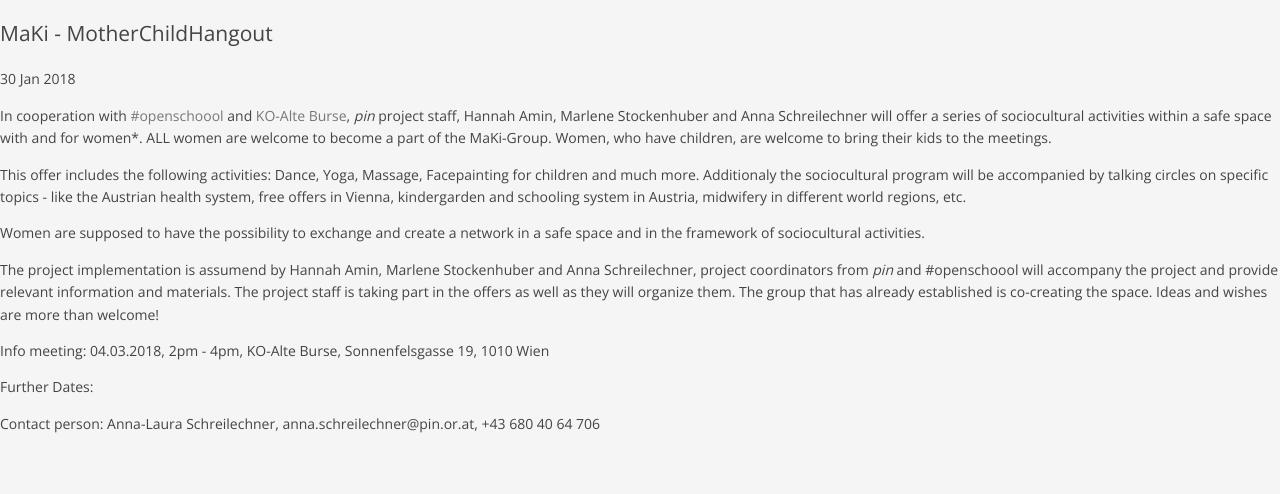
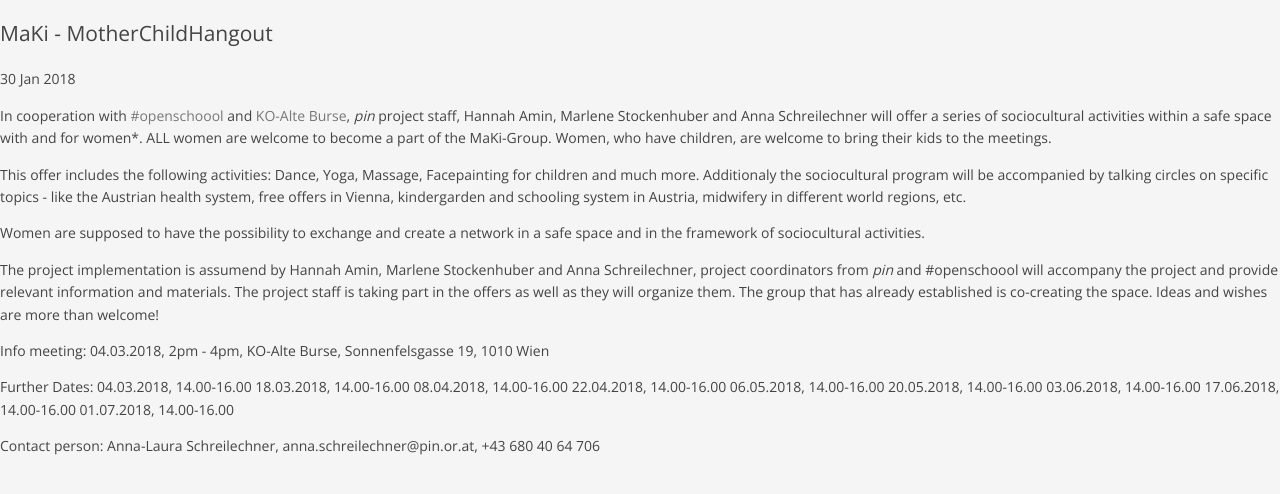
Before and after one commit to pinverein/anna-laura, a Jekyll site: the page built from _posts/en/projects/2018-01-30-project_1.md, in a window 1280 px wide. Shown: the top 494 px of the page. Built offline with Jekyll 4.4.1, drawn with Linux system fonts in a browser that asks for light colours; comment, search, counter and statistics services are not loaded.

Commit message:
Update 2018-01-30-project_1.md

```diff
--- a/_posts/en/projects/2018-01-30-project_1.md
+++ b/_posts/en/projects/2018-01-30-project_1.md
@@ -21,5 +21,14 @@ The project implementation is assumend by Hannah Amin, Marlene Stockenhuber and
 Info meeting: 04.03.2018, 2pm - 4pm, KO-Alte Burse, Sonnenfelsgasse 19, 1010 Wien
 
 Further Dates:
+04.03.2018, 14.00-16.00
+18.03.2018, 14.00-16.00
+08.04.2018, 14.00-16.00
+22.04.2018, 14.00-16.00
+06.05.2018, 14.00-16.00
+20.05.2018, 14.00-16.00
+03.06.2018, 14.00-16.00
+17.06.2018, 14.00-16.00
+01.07.2018, 14.00-16.00
 
 Contact person: Anna-Laura Schreilechner, anna.schreilechner@pin.or.at, +43 680 40 64 706
```
